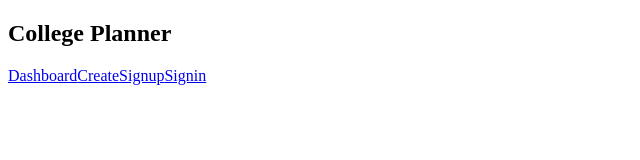
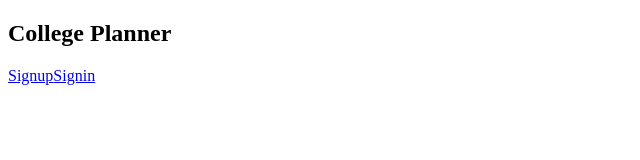
Before and after one commit to idugan100/Class-Planner, a React (Create React App) app in the folder client/React-Router-Version-6-lesson-1/: page / in a window 1280 px wide. Shown: the top 160 px of the page, without its empty margins (0-640 px from the left). Built offline with nearby package versions, Linux system fonts and the light colour scheme.

Commit message:
conditional navbar

```diff
--- a/client/React-Router-Version-6-lesson-1/src/components/navbar/Navbar.js
+++ b/client/React-Router-Version-6-lesson-1/src/components/navbar/Navbar.js
@@ -1,14 +1,17 @@
-import React from 'react'
+import React,{useContext} from 'react'
 import { Link } from 'react-router-dom'
+import { AuthContext } from '../../context/AuthContext'
+
 
 export default function Navbar() {
+  const {isAuth}=useContext(AuthContext);
   return (
     <nav>
       <h2>College Planner</h2>
-      <Link to='/dashboard'>Dashboard</Link>
-      <Link to='/create'>Create</Link>
-      <Link to='/signup'>Signup</Link>
-      <Link to='/signin'>Signin</Link>
+      {isAuth && <Link to='/dashboard'>Dashboard</Link>}
+      {isAuth &&<Link to='/create'>Create</Link>}
+      {!isAuth && <Link to='/signup'>Signup</Link>}
+      {!isAuth && <Link to='/signin'>Signin</Link>}
      </nav>
   )
 }
```
